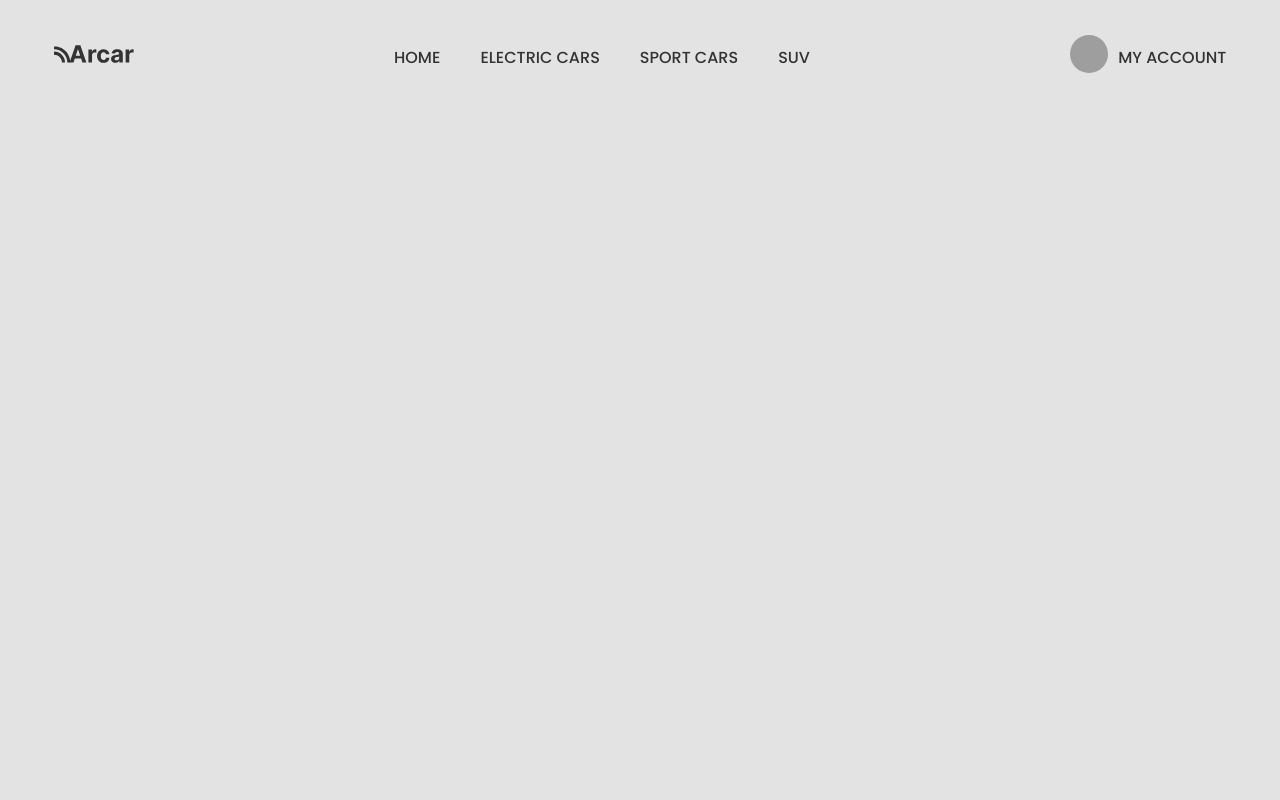
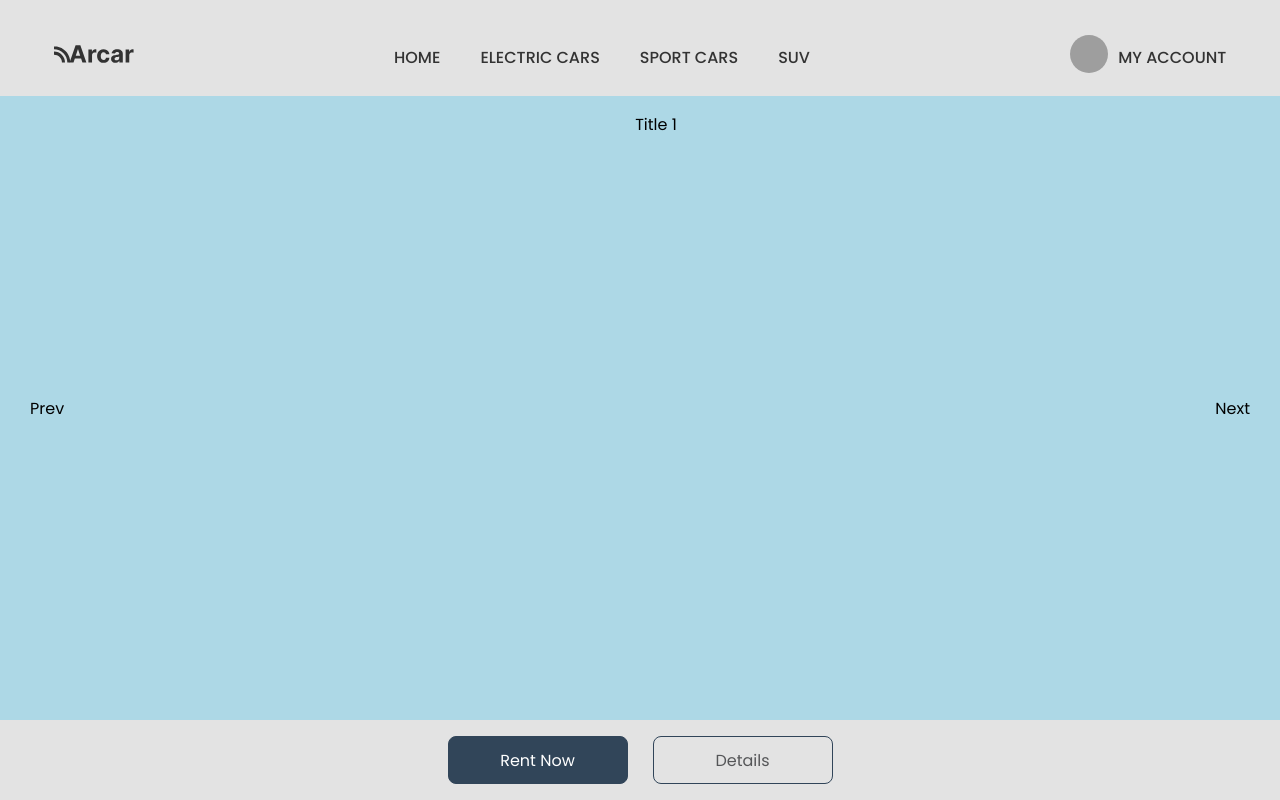
Before and after one commit to Solarin-Johnson/car-animation-3d, a React (Create React App) app: page / in a window 1280 px wide. Built offline with nearby package versions, Linux system fonts and the light colour scheme; grey boxes are pictures that could not be loaded.

Commit message:
feat: copilot commit generate was wrong

```diff
--- a/package.json
+++ b/package.json
@@ -3,9 +3,11 @@
   "version": "0.1.0",
   "private": true,
   "dependencies": {
+    "@react-spring/web": "^9.7.3",
     "@testing-library/jest-dom": "^5.17.0",
     "@testing-library/react": "^13.4.0",
     "@testing-library/user-event": "^13.5.0",
+    "@use-gesture/react": "^10.3.1",
     "react": "^18.3.1",
     "react-dom": "^18.3.1",
     "react-scripts": "5.0.1",
--- a/src/App.js
+++ b/src/App.js
@@ -1,10 +1,12 @@
 import "./App.scss";
+import Gallery from "./layout/gallery";
 import Header from "./layout/header/header";
 
 function App() {
   return (
     <div className="container">
       <Header />
+      <Gallery />
     </div>
   );
 }
--- a/src/App.scss
+++ b/src/App.scss
@@ -1,6 +1,7 @@
 :root {
   --text-color: #333333;
   --bg-color: #e3e3e3;
+  --stroke-color: #555658;
 }
 
 body {
--- /dev/null
+++ b/src/components/buttons.jsx
@@ -0,0 +1,9 @@
+import React from "react";
+
+export default function Button({ onClick, title }) {
+  return (
+    <div className="button" onClick={onClick}>
+      {title}
+    </div>
+  );
+}
--- /dev/null
+++ b/src/layout/gallery/gallery.scss
@@ -0,0 +1,71 @@
+.gallery {
+  display: grid;
+  grid-auto-flow: row;
+  grid-template-rows: 1fr auto;
+
+  &-content {
+    overflow: hidden;
+    position: relative;
+    display: grid;
+
+    #overflow {
+      height: 100%;
+      display: grid;
+      grid-template-columns: repeat(auto-fit, minmax(0, 1fr));
+      touch-action: none;
+    }
+
+    .button {
+      position: absolute;
+      z-index: 10;
+      padding: 30px;
+      align-self: center;
+
+      &:first-child {
+        left: 0;
+      }
+      &:nth-child(2) {
+        right: 0;
+      }
+    }
+  }
+
+  &-actions {
+    display: grid;
+    grid-auto-flow: column;
+    justify-self: center;
+    gap: 25px;
+    padding: 1rem;
+
+    button {
+      width: clamp(120px, 15vw, 180px);
+      // background-color: #555658;
+      border: 1.5px solid;
+      color: #fff;
+      cursor: pointer;
+      font-size: 1rem;
+      padding: 0.5rem 1rem;
+      text-transform: capitalize;
+      font-family: inherit;
+      font-weight: 400;
+      height: 48px;
+      border-radius: 8px;
+
+      &:last-child {
+        background-color: transparent !important;
+        color: var(--stroke-color);
+      }
+    }
+  }
+
+  &-image {
+    width: 100%;
+    height: 100%;
+    display: grid;
+    padding: 1rem;
+    justify-content: center;
+    align-content: start;
+    overflow-y: auto;
+    user-select: none;
+  }
+}
--- /dev/null
+++ b/src/layout/gallery/index.jsx
@@ -0,0 +1,206 @@
+import React, { useEffect, useRef, useState } from "react";
+import "./gallery.scss";
+import { useSpring, animated, easings } from "@react-spring/web";
+import { useDrag } from "@use-gesture/react";
+import Button from "../../components/buttons";
+
+const sections = [
+  {
+    title: "Title 1",
+    image: "https://via.placeholder.com/150",
+  },
+  {
+    title: "Title 2",
+    image: "https://via.placeholder.com/150",
+  },
+  {
+    title: "Title 3",
+    image: "https://via.placeholder.com/150",
+  },
+];
+export default function Gallery() {
+  const contentRef = useRef(null);
+  const [windowWidth, setWindowWidth] = useState(window.innerWidth);
+  const index = useRef(0);
+  const [{ x }, api] = useSpring(() => ({ x: 0, config: { duration: 1000 } }));
+
+  const animateToSection = async (sectionIndex) => {
+    const sectionWidth = window.innerWidth;
+    const multi = sectionIndex * sectionWidth;
+    const currentX = x.get();
+    const direction = currentX > -multi ? 1 : -1;
+    const targetX = -multi - direction * 10;
+
+    api.start({
+      x:
+        sectionIndex >= sections.length
+          ? -((sections.length - 1) * sectionWidth)
+          : targetX,
+      config: { tension: 250, friction: 40 }, // Bounce effect
+      onRest: () => {
+        api.start({
+          x:
+            sectionIndex >= sections.length
+              ? -((sections.length - 1) * sectionWidth)
+              : -multi,
+          config: { tension: 400, friction: 50 },
+        });
+      },
+    });
+
+    index.current =
+      sectionIndex >= sections.length ? sections.length - 1 : sectionIndex;
+  };
+
+  const NavigateToSection = async (sectionIndex) => {
+    const sectionWidth = window.innerWidth;
+    const multi = sectionIndex * sectionWidth;
+    const currentX = x.get();
+    const direction = currentX > -multi ? 1 : -1;
+    const targetX = -multi - direction * 10;
+
+    api.start({
+      x: currentX + direction * 10, // Example stretch distance based on direction
+      config: { tension: 350, friction: 50 },
+      onRest: () => {
+        api.start({
+          x: targetX,
+          config: { tension: 250, friction: 40 },
+          onRest: () => {
+            api.start({
+              x: -multi,
+              config: { tension: 400, friction: 50 },
+            });
+          },
+        });
+      },
+    });
+
+    index.current = sectionIndex;
+  };
+
+  console.log(index.current);
+
+  const bind = useDrag(({ active, movement: [mx], memo = x.get() }) => {
+    if (active) {
+      // While dragging
+      api.start({ x: memo + mx, immediate: true });
+    } else {
+      // On release, snap to the nearest section
+      const nextIndex = Math.round(Math.abs(memo + mx) / windowWidth);
+      animateToSection(nextIndex);
+    }
+    return memo;
+  });
+
+  // Function to handle "Next" button click
+  const handleNext = () => {
+    const nextIndex = index.current + 1;
+    if (nextIndex < sections.length) {
+      NavigateToSection(nextIndex);
+    }
+  };
+  const handlePrev = () => {
+    const nextIndex = index.current - 1;
+    if (nextIndex >= 0) {
+      NavigateToSection(nextIndex);
+    }
+  };
+
+  useEffect(() => {
+    const handleResize = () => {
+      setWindowWidth(window.innerWidth);
+      animateToSection(index.current);
+    };
+    handleResize();
+
+    window.addEventListener("resize", handleResize);
+    return () => {
+      window.removeEventListener("resize", handleResize);
+    };
+  }, []);
+
+  return (
+    <div className="gallery">
+      <div className="gallery-content" ref={contentRef}>
+        {/* {sections.map((item, index) => (
+        ))} */}
+        <Button onClick={handlePrev} title={"Prev"} />
+        <Button onClick={handleNext} title={"Next"} />
+        <animated.div
+          {...bind()}
+          id="overflow"
+          style={{
+            width: `${sections.length * windowWidth}px`,
+            transform: x.to((x) => `translate3d(${x}px, 0, 0)`),
+          }}
+        >
+          {sections.map((section, idx) => (
+            <GalleryImage key={idx} idx={idx} item={section} x={x} />
+          ))}
+        </animated.div>
+      </div>
+      <GalleryActions x={x} windowWidth={windowWidth} />
+    </div>
+  );
+}
+
+const GalleryActions = ({ x, windowWidth }) => {
+  const values = Array.from({ length: sections.length }, (_, index) => index);
+  const colors = ["#78000D", "#5B5B5F", "#314559"];
+  const size = values.map((num) => num * -windowWidth).sort((a, b) => a - b);
+  console.log(
+    "values",
+    values.map((num) => num * -windowWidth),
+    colors
+  );
+  const interpolatedColor = x.interpolate(size, colors);
+
+  return (
+    <div className="gallery-actions">
+      <animated.button
+        style={{
+          backgroundColor: interpolatedColor,
+          borderColor: interpolatedColor,
+        }}
+      >
+        Rent now
+      </animated.button>
+      <animated.button
+        style={{
+          borderColor: interpolatedColor,
+        }}
+      >
+        Details
+      </animated.button>
+    </div>
+  );
+};
+
+const GalleryImage = ({ item, idx, x }) => {
+  return (
+    <animated.div
+      key={idx}
+      className="gallery-image"
+      style={{
+        background: idx % 2 === 0 ? "lightblue" : "lightcoral",
+        // transform: x.to((currentX) => {
+        //   const distance = Math.abs(idx * window.innerWidth - currentX);
+        //   const scale = 1 - Math.min(distance / window.innerWidth / 2, 0.5); // Scale down up to 50%
+        //   return `scale(${scale})`;
+        // }),
+      }}
+    >
+      {item.title}
+      {/* <img src={item.image} alt={item.title} /> */}
+    </animated.div>
+  );
+};
+
+const GalleryNames = ({ data, index }) => {
+  return (
+    <div className="gallery-names">
+      <h3>Gallery</h3>
+    </div>
+  );
+};
--- a/src/layout/header/header.scss
+++ b/src/layout/header/header.scss
@@ -1,7 +1,7 @@
 .header {
   display: grid;
   grid-auto-flow: column;
-  padding: clamp(20px, 3vw, 40px) clamp(20px, 4.2vw, 64px);
+  padding: clamp(20px, 3vw, 40px) clamp(20px, 4.2vw, 64px) 20px;
   justify-content: space-between;
   color: var(--text-color);
   overflow: hidden;
```
Also changed, not shown: 1 other file (tests, documents, lock files or other folders).
